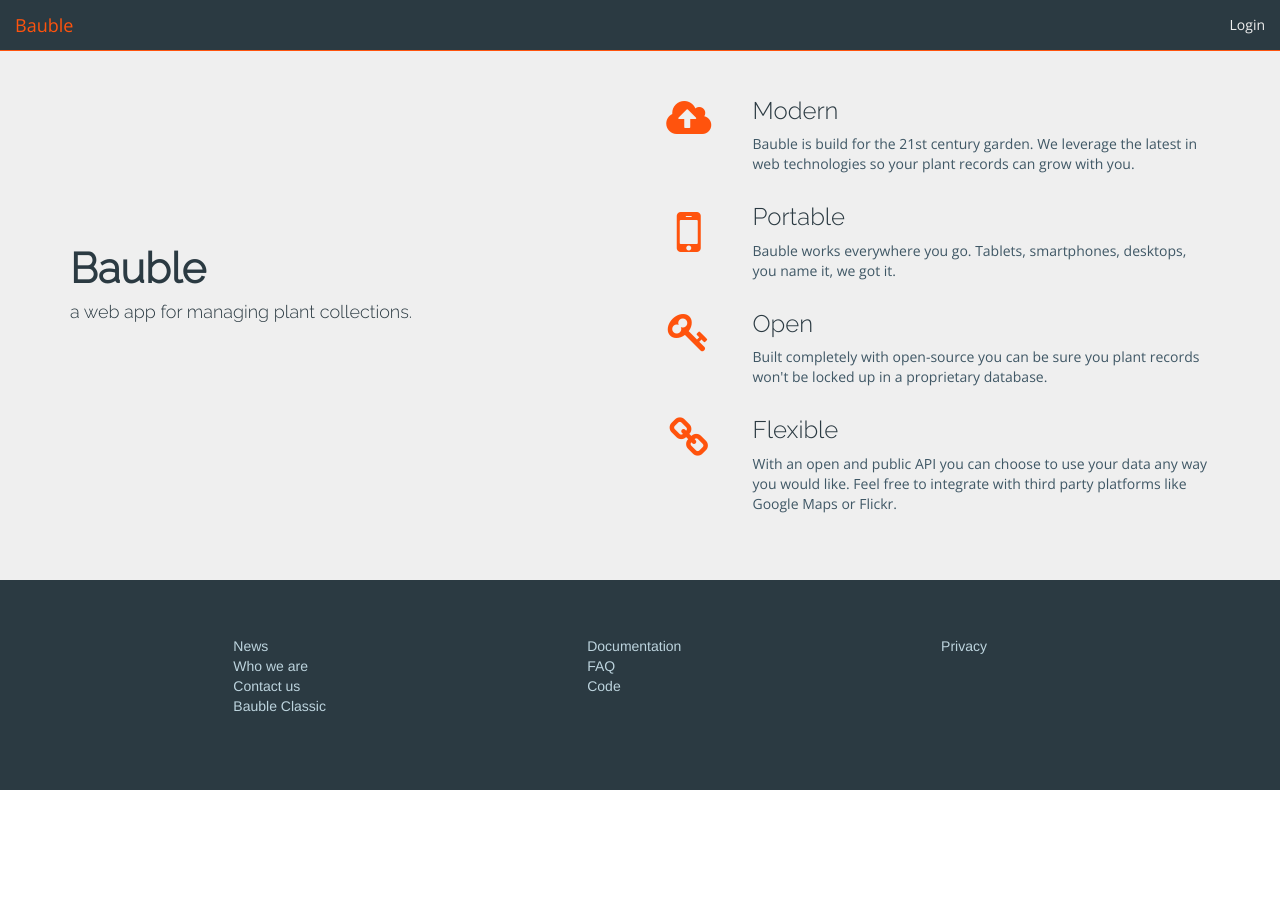
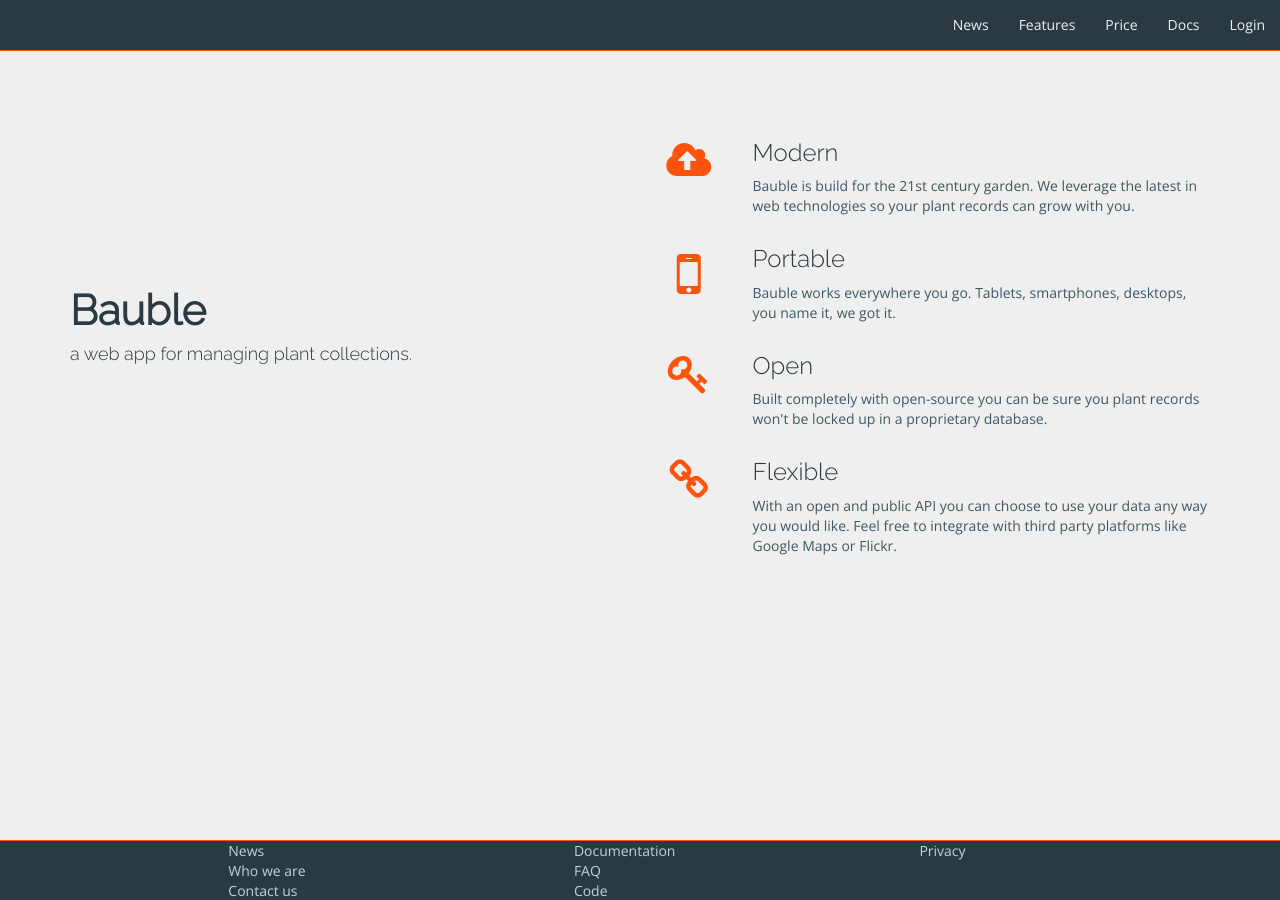
Before and after one commit to Ghini/ghini.github.io, a Jekyll site: the page built from index.html, in a window 1280 px wide and 900 px high. Built offline with Jekyll 4.4.1, drawn with Linux system fonts in a browser that asks for light colours; nearby versions of some CDN libraries; Markdown is read by kramdown in place of the engine named in the settings.

Commit message:
fix sticky footer

```diff
--- a/_layouts/main.html
+++ b/_layouts/main.html
@@ -47,20 +47,22 @@
     <!-- <div ng-show="hideMainMenu" ng-cloak class="pull-right"> -->
     <!--   <a href="#/login">Login</a> -->
     <!-- </div> -->
-    <div id="container">
-      <div id="header">
     <div class="navbar navbar-fixed-top">
-          <a class="navbar-brand" href="/">Bauble</a>
+      <!-- <a class="navbar-brand" href="/">Bauble</a> -->
 
 
       <ul class="nav navbar-nav pull-right">
+        <li><a href="/news">News</a></li>
+        <li><a href="/features">Features</a></li>
+        <li><a href="/price">Price</a></li>
+        <li><a href="/docs">Docs</a></li>
         <li><a href="http://app.bauble.io">Login</a></li>
       </ul>
 
     </div> <!-- .navbar -->
-      </div> <!-- #header -->
 
-      <div id="content">
+
+    <div id="content" class="container">
         <!-- <div class="not-ready-warning">
         <p>Bauble is currently under development. This site is not ready for general use.</p>
         </div>
@@ -68,12 +70,9 @@
         <a href="/curious">Curious about what's happening here? Click me.</a>
         </div> -->
 
+        {{ content }}
 
-        <div id="main-content">
-          {{ content }}
-        </div>
-
-      </div> <!-- #content -->
+    </div> <!-- #main-content -->
 
     <div id="footer">
       <div class="row">
@@ -104,7 +103,7 @@
       </div> -->
 
     </div>       <!-- #footer -->
-    </div>         <!-- #container -->
+
 
     <script>
       (function(i,s,o,g,r,a,m){i['GoogleAnalyticsObject']=r;i[r]=i[r]||function(){
--- a/css/main.css
+++ b/css/main.css
@@ -39,17 +39,25 @@
 /* $icon-color: #FF530D; */
 
 
+/**
+ * The layout uses the sticky footer from here: http://getbootstrap.com/examples/sticky-footer-navbar/
+ */
+
+html {
+  position: relative;
+  min-height: 100%;
+}
+body {
+  /* Margin bottom by footer height */
+  margin-bottom: 60px;
+}
+
 html, body {
-    margin:0;
-    padding:0;
-    height:100%;
-    //background-color: #FFFDD0;
     background-color: #efefef;
     color: #3F5765;
     font-family: 'Open Sans', sans-serif;
-    //padding-top: 3em; // make space for navbar
+
 }
-
 
 p  {
     color: #3F5765;
@@ -67,52 +75,25 @@
     margin-left: 0;
 }
 
-#container {
-   min-height:100%;
-   position:relative;
-}
-#header {
-    //background:#ff0;
-    //padding:40px;
-    font-family: 'Open Sans', sans-serif;
-}
-#content {
-    padding-top: 50px;
-    padding-bottom: 15em;   /* Height of the footer */
-    background-color: #efefef;
-    font-family: 'Open Sans', sans-serif;
+
+#footer {
+  position: absolute;
+  bottom: 0;
+  width: 100%;
+  /* Set the fixed height of the footer here */
+  height: 60px;
+  /* everything above here is for the sticky footer layout */
+
+  width: 100%;
+  background-color: #2b3a42;
+  border-top: solid 1px #FF530D;
 }
 
-#main-content {
-    padding: 2em 0 4em 0;
-}
+#footer .row {
+    width: 100%;
+    /* everything above here is for the sticky footer layout */
 
-#contact-form label {
-    //font-family: 'Open Sans', sans-serif;
-    font-family: 'Raleway', sans-serif;
-    color: #2b3a42;
-}
-
-#main-view {
-    padding-top: 2em;
-}
-
-#footer {
-    position:absolute;
-    bottom:0;
-    width:100%;
-    height: 15em;   /* Height of the footer */
-
-    // everything above this line is part of the css sticky footer
-    border-top: solid 1px #FF530D;
-    background-color: #2B3A42;
-    color: #BDD4DE;
-    //padding-top: 3em;
-}
-
-
-#footer .row {
-    margin-top: 4em;
+    background-color: #2b3a42;
 }
 
 #footer a {
@@ -120,18 +101,20 @@
     display: block;
 }
 
-#footer .copyright {
-    top: 0;
-    font-size: .9em;
-    //margin-top: 2em;
-    margin-right: 2em;
-    background-color: inherit;
-}
+
+#header {
+    //background:#ff0;
+    //padding:40px;
+    font-family: 'Open Sans', sans-serif;
 }
 
-/* .container { */
-/*     min-height: 100%; */
-/* } */
+#content {
+    padding-top: 50px;
+    padding-bottom: 8em;   /* Height of the footer */
+    background-color: #efefef;
+    font-family: 'Open Sans', sans-serif;
+}
+
 
 .error {
     color: red;
@@ -183,19 +166,20 @@
 }
 
 
-#main-page h1 {
+#index-page h1 {
     margin-top: 4em;
     font-size: 300%;
     font-weight: bold;
 
 }
 
-#main-page .section1 {
+#index-page .section1 {
     height: 100%;
     min-height: 100%;
+    margin-top: 5em;
 }
 
-#main-page .description {
+#index-page .description {
     margin-top: 4em;
 }
 
--- a/index.html
+++ b/index.html
@@ -2,12 +2,12 @@
 layout: main
 title: Bauble
 ---
-<div id="main-page" class="container main-page">
+<div id="index-page">
 
   <!-- left column -->
-  <div class="row">
+  <div class="section1 row">
 
-    <div class="section1 col-md-6">
+    <div class="col-md-6">
       <div>
         <h1>Bauble</h1>
         <h4>a web app for managing plant collections.</h4>
```
Also changed, not shown: contact/index.html (+4 -4 lines). Lines whose indentation alone changed are shown as unchanged.
